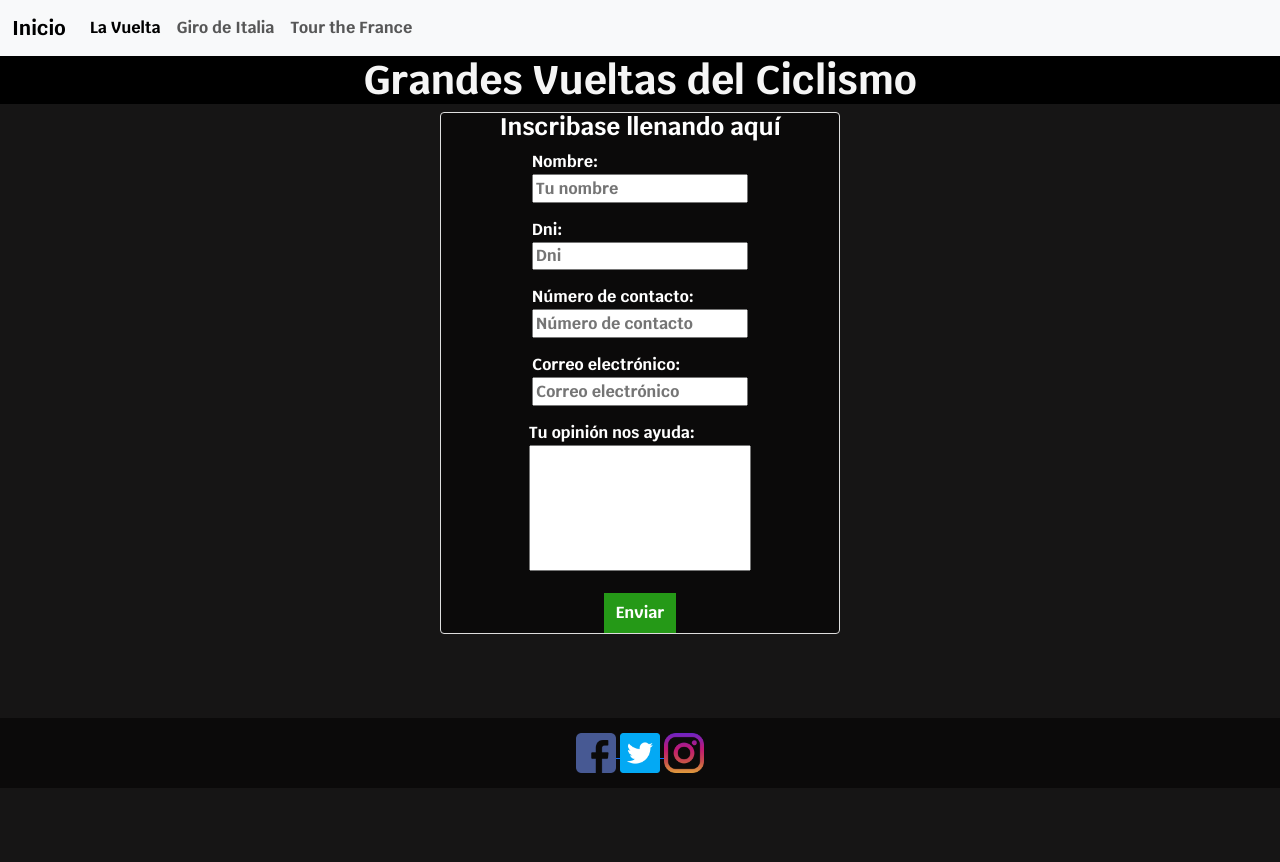
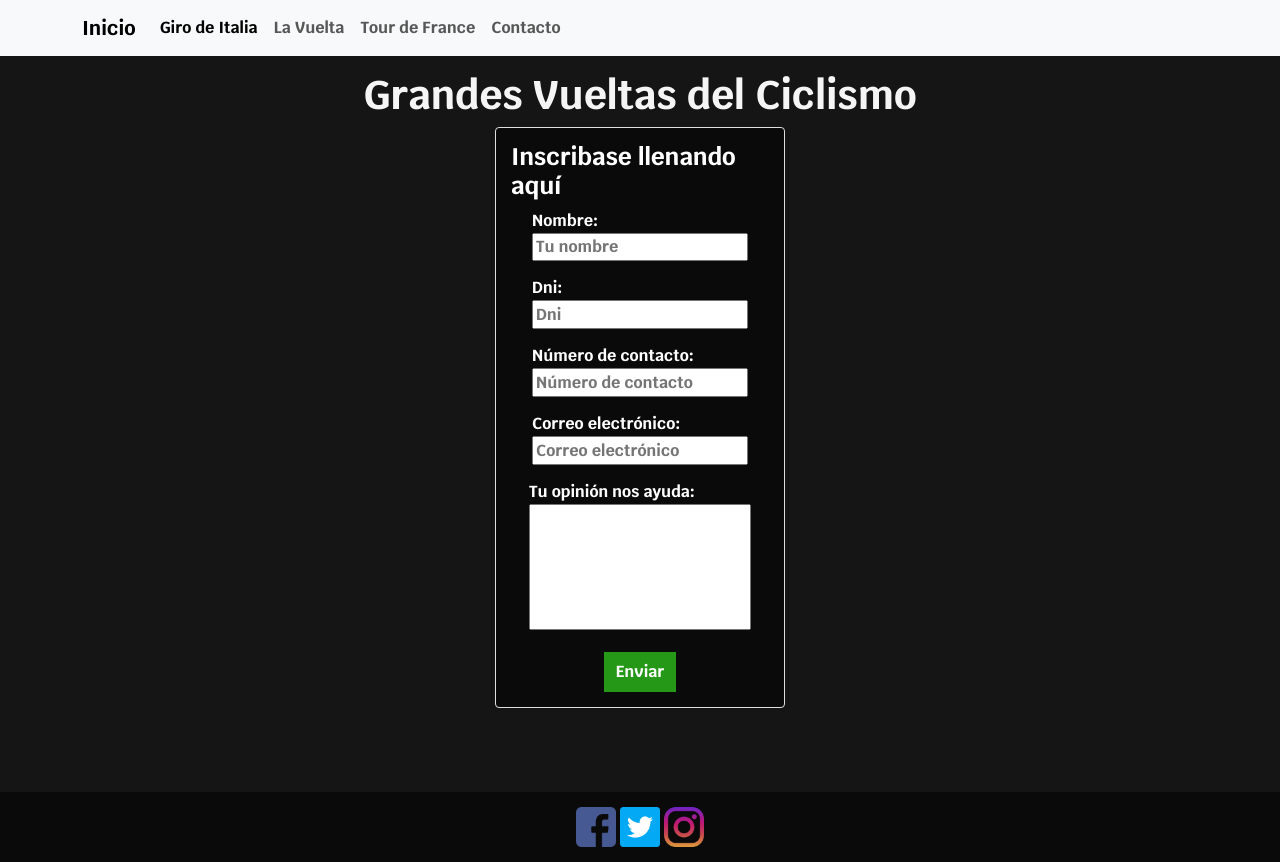
Before and after one commit to leandro8a2023/coderentregas, a plain HTML site: page pages/contacto.html in a window 1280 px wide. Before the commit the page ends 800 px from the top, so only its background shows below. Drawn offline with Linux system fonts and the light colour scheme.

Commit message:
responsive

```diff
--- a/css/styles.css
+++ b/css/styles.css
@@ -15,10 +15,26 @@ header{
     text-decoration: none;
 }
 /*/main/*/
+main{
+    padding-top: 15px;
+}
 
+ul{
+    padding-left: 0px;
+    list-style: none;
+}
+.imagen-index{
+    filter:grayscale(0.8);
+    transition: all 0.3s ease;
+}
+.imagen-index:hover{
+ filter:grayscale(0);
+
+}
 .logos {
     display: flex;
     justify-content: space-around;
+    flex-wrap: wrap;
 }
 
 .logos .card {
@@ -83,14 +99,18 @@ footer{
 /*formulario*/
 
 .formulario {
-    width: 100%;
-    max-width: 600px;
+    padding: 15px;
+    margin-top: 15px;
+    max-width: 290px;
     margin: 0 auto;
     display: flex;
     flex-direction: column;
     justify-content: center;
     align-items: center;
     color: white;
+    border: 1px solid #dedede;
+    border-radius: 4px;
+    background-color: rgb(0 0 0 / 50%);
 }
 .form input {
     width: 90%;
@@ -123,12 +143,6 @@ footer{
     height: inherit;
 }
 
-fieldset {
-    border: 1px solid #dedede;
-    border-radius: 4px;
-    background-color: rgb(0 0 0 / 50%);
-}
-
 footer {
     background-color: rgba(0,0,0,.5);
     bottom: 0px;
--- a/pages/contacto.html
+++ b/pages/contacto.html
@@ -10,9 +10,9 @@
     <title>Contacto</title>
   </head>
   <body>
-    <nav>
+    <header>
       <nav class="navbar navbar-expand-lg bg-body-tertiary">
-        <div class="container-fluid">
+        <div class="container container-fluid">
           <a class="navbar-brand" href="../index.html">Inicio</a>
           <button
             class="navbar-toggler"
@@ -31,31 +31,33 @@
                 <a
                   class="nav-link active"
                   aria-current="page"
-                  href="../pages/lavuelta.html"
-                  >La Vuelta</a
-                >
-              </li>
-              <li class="nav-item">
-                <a class="nav-link" href="../pages/ilgiro.html"
+                  href="./ilgiro.html"
                   >Giro de Italia</a
                 >
               </li>
               <li class="nav-item">
-                <a class="nav-link" href="../pages/tourthefrance.html"
-                  >Tour the France</a
+                <a class="nav-link" href="./lavuelta.html">La Vuelta</a>
+              </li>
+              <li class="nav-item">
+                <a class="nav-link" href="./tourthefrance.html"
+                  >Tour de France</a
                 >
+              </li>
+              <li class="nav-item">
+                <a class="nav-link" href="./contacto.html">Contacto</a>
               </li>
             </ul>
           </div>
         </div>
       </nav>
-    </nav>
-    <header>
+    </header>
+
+    <main>
+      <div class="container">
         <h1>Grandes Vueltas del Ciclismo</h1>
-    </header>
-    <main>
-      <form class="formulario">
-        <div class="col-xs-12 col-sm-8 col-md-6 col-lg-8">
+        <form>
+          <div class="row">
+            <div class="col-xs-12 col-sm-8 offset-sm-2">
               <fieldset>
                 <div class="formulario">
                   <h4>Inscribase llenando aquí</h4>
@@ -87,20 +89,18 @@
                 </div>
               </fieldset>
             </div>
+          </div>
         </form>
+      </div>
     </main>
 
-    <footer class="contact">
+    <footer>
+      <div class="container">
         <div class="redes">
-        <a href="">
           <img src="../images/facebook.png" />
-        </a>
-        <a href="">
           <img src="../images/gorjeo.png" />
-        </a>
-        <a href="">
           <img src="../images/instagram.png" />
-        </a>
+        </div>
       </div>
     </footer>
   </body>
```
Also changed, not shown: index.html (+31 -25 lines), pages/ilgiro.html (+48 -43 lines), pages/lavuelta.html (+27 -23 lines), pages/tourthefrance.html (+42 -32 lines). Lines whose indentation alone changed are shown as unchanged.
